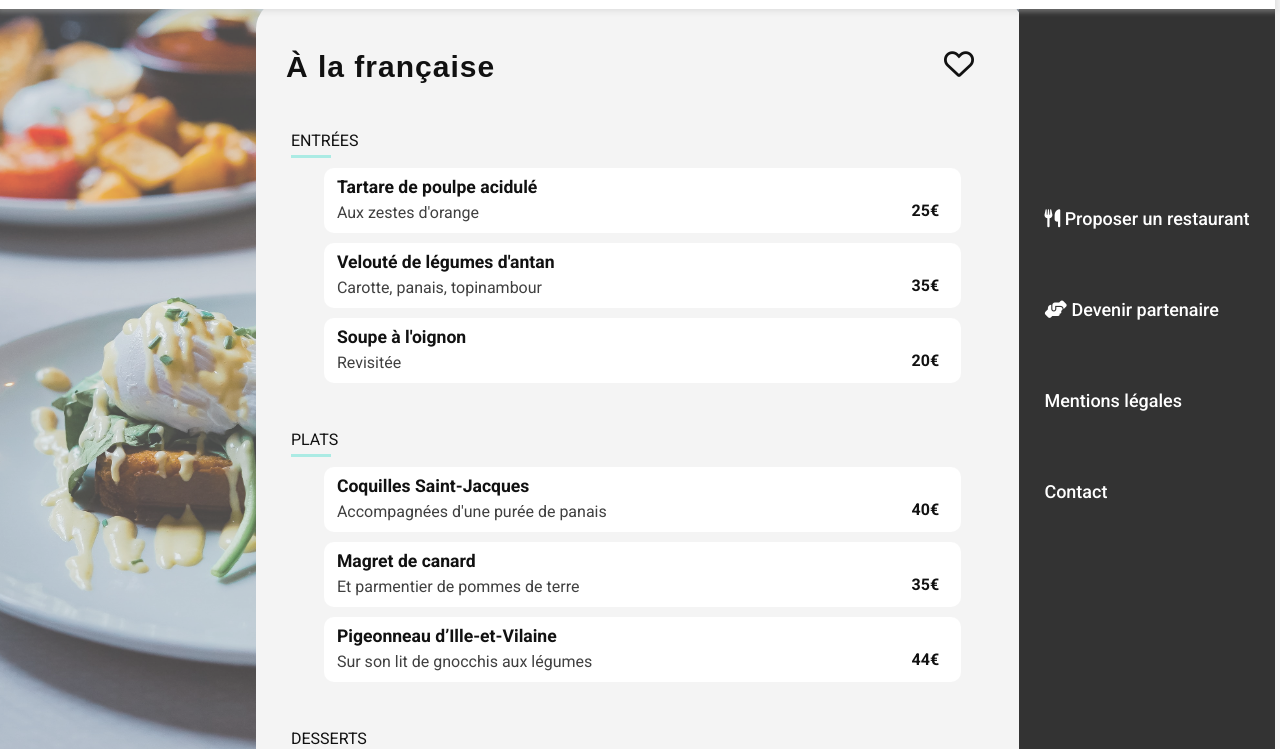
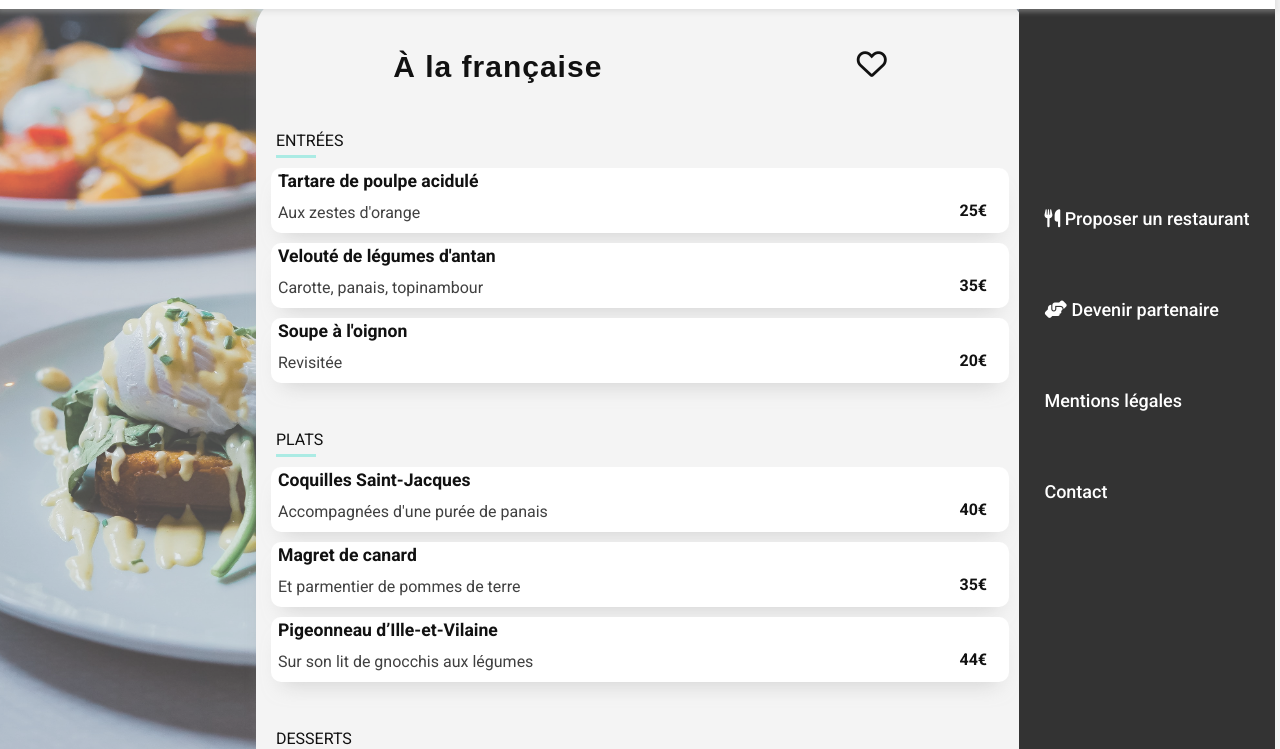
Before and after one commit to ettanol/OpenClassrooms-Project3, a plain HTML site: page menu1.html in a window 1280 px wide. Shown: the part 51-800 px from the top of the page. Drawn offline with Linux system fonts and the light colour scheme; a web font is replaced by a local one.

Commit message:
minor changes

```diff
--- a/style/Base/style.scss
+++ b/style/Base/style.scss
@@ -151,7 +151,7 @@ header {
 /******** all sections *********/
 
 section {
-    padding: 30px 30px;
+    padding: 30px 15px;
 
     .title {
         margin-bottom: 20px;
@@ -169,7 +169,7 @@ section {
     background: linear-gradient(356deg, rgba(147,86,220,1) 14%, rgba(255,121,218,1) 100%);
     border-radius: 25px;
     border: none;
-    box-shadow: 0px 29px 58px -15px $color-discreet;
+    box-shadow: 0px 15px 15px -15px #999;
     width: fit-content;
     font-weight: 500;
     align-self: center;
@@ -206,7 +206,6 @@ section {
         padding: 25px 30px;
         border-radius: 20px;
         background-color: $color-lightgray;
-        box-shadow: 0px 14px 16px -12px rgba(176,176,176,.5);
 
         i {
             font-weight: 600;
--- a/style/Pages/_menus.scss
+++ b/style/Pages/_menus.scss
@@ -44,11 +44,13 @@
 
     &--header {
         width: 100%;
+        display: flex;
+        flex-wrap: wrap;
+        justify-content: space-around;
+        position: relative;
 
         .heart-icon {
             position: relative;
-            top: 0;
-            right: 20px;
             height: 30px;
             width: 30px;
             .fa-regular{
@@ -75,6 +77,7 @@
         .title {
             letter-spacing: 1px;
             font-size: 25px;
+            margin-right: 10px;
         }
     }
 
@@ -111,8 +114,8 @@
     .card {
         border-radius: 10px;
         height: 65px;
-        width: 90%;
-        margin-left: 5px;
+        width: 100%;
+        max-width: 100%;
         position: relative;
 
         .dish {
@@ -128,12 +131,12 @@
             .dish-details {
                 width:  85%;
                 height: 100%;
-                padding: 6px;
             }
 
             .dish-details > h3, .dish-details > p {
                 width: 100%;
                 height: 50%;
+                margin-right: 0;
                 white-space: nowrap;
                 overflow: hidden;
                 text-overflow: ellipsis;
@@ -169,7 +172,7 @@
             z-index: 1;
 
             i {
-                margin-right: -5px;
+                margin-right: -5%;
                 font-size: 20px;
             }
         }
--- a/style/Utilities/_variables.scss
+++ b/style/Utilities/_variables.scss
@@ -48,6 +48,7 @@ $color-lightgray: #F4F4F4;
 .card {
     height: fit-content;
     background-color: $color-white;
+    box-shadow: 0px 14px 20px -12px rgba(176,176,176,.5);
 }
 
 .shadow {
```
Also changed, not shown: style/Base/style.css, 1 other file.
